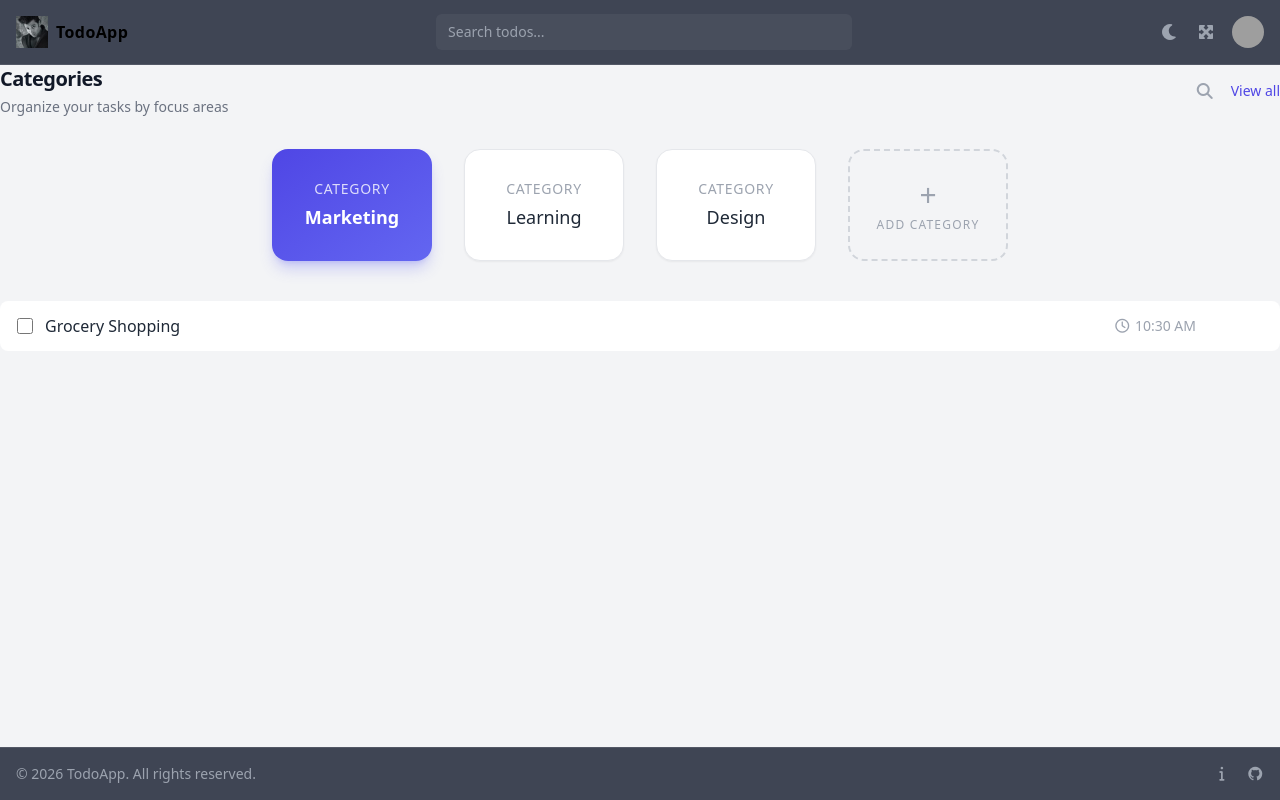
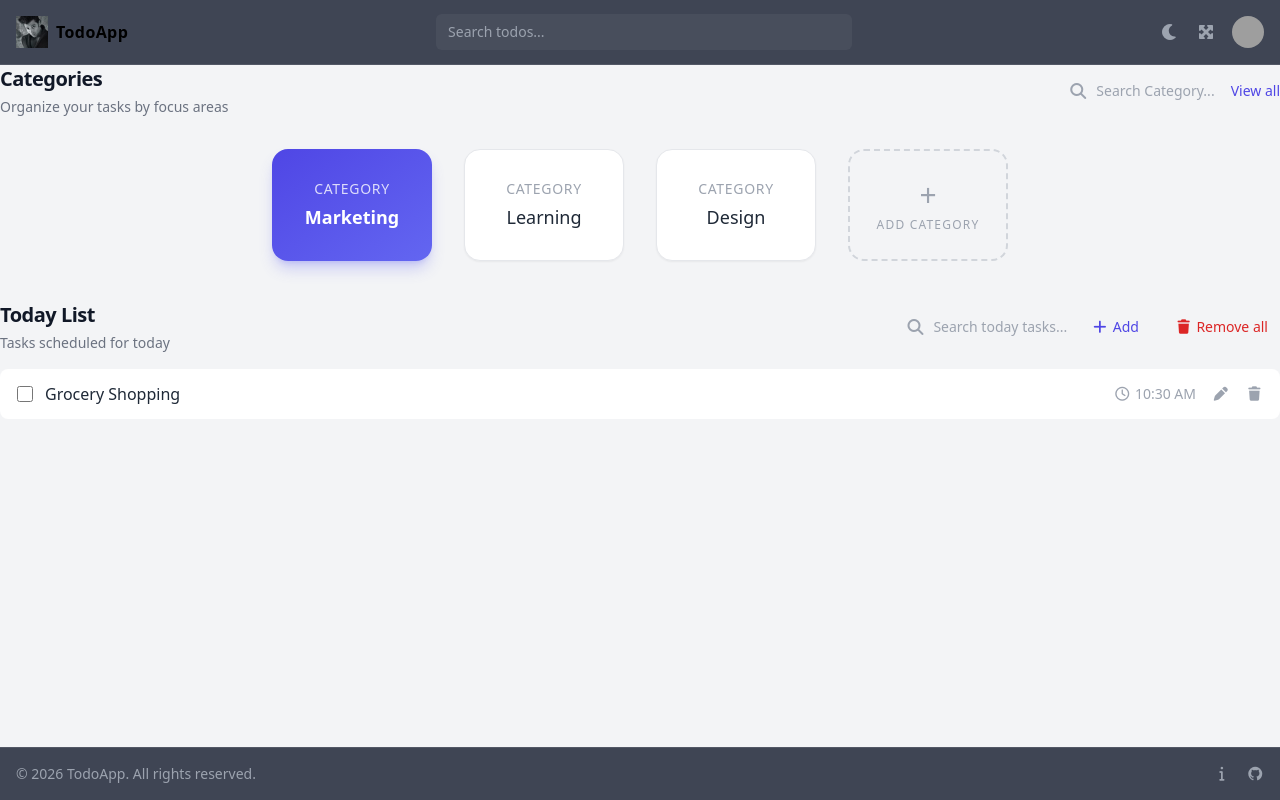
Before and after one commit to abhishekdound/ProgressProject, an Angular app: page /home in a window 1280 px wide. Built offline with nearby package versions, Linux system fonts and the light colour scheme; grey boxes are pictures that could not be loaded.

Commit message:
list of home-content structure made

```diff
--- a/src/app/mainContent/home-content/category/category.html
+++ b/src/app/mainContent/home-content/category/category.html
@@ -11,9 +11,12 @@
 
     <!-- Right: Search + View All -->
     <div class="flex items-center gap-4">
-      <!-- Search Category -->
-      <button class="text-gray-400 hover:text-indigo-500 transition" title="Search categories">
+      <button
+        class="flex items-center gap-2 text-gray-400 hover:text-indigo-500 transition"
+        title="Search today tasks"
+      >
         <i class="fa-solid fa-magnifying-glass"></i>
+        <span class="hidden sm:inline text-sm"> Search Category... </span>
       </button>
 
       <!-- View All -->
--- a/src/app/mainContent/home-content/list/list.html
+++ b/src/app/mainContent/home-content/list/list.html
@@ -1,19 +1,50 @@
+<!-- Today List Header -->
+<div class="mb-4 flex items-center justify-between">
+  <!-- Left -->
+  <div>
+    <h2 class="text-xl font-semibold tracking-tight text-gray-900 dark:text-white">Today List</h2>
+    <p class="mt-1 text-sm text-gray-500 dark:text-gray-400">Tasks scheduled for today</p>
+  </div>
+
+  <!-- Right: Scoped Actions -->
+  <div class="flex items-center gap-3">
+    <!-- Search Today Tasks -->
+    <button
+      class="flex items-center gap-2 text-gray-400 hover:text-indigo-500 transition"
+      title="Search today tasks"
+    >
+      <i class="fa-solid fa-magnifying-glass"></i>
+      <span class="hidden sm:inline text-sm"> Search today tasks... </span>
+    </button>
+
+    <!-- Add Task -->
+    <button
+      class="flex items-center gap-1 rounded-md px-3 py-1.5 text-sm font-medium text-indigo-600 dark:text-indigo-400 hover:bg-indigo-50 dark:hover:bg-indigo-500/10 transition"
+      title="Add task"
+    >
+      <i class="fa-solid fa-plus"></i>
+      Add
+    </button>
+
+    <!-- Remove All -->
+    <button
+      class="flex items-center gap-1 rounded-md px-3 py-1.5 text-sm font-medium text-red-600 hover:bg-red-50 dark:hover:bg-red-500/10 transition"
+      title="Remove all today tasks"
+    >
+      <i class="fa-solid fa-trash"></i>
+      Remove all
+    </button>
+  </div>
+</div>
+
 <div
-  class="group flex items-center justify-between
-         rounded-lg border border-white/10
-         bg-white dark:bg-slate-800
-         px-4 py-3 mb-2"
+  class="group flex items-center justify-between rounded-lg border border-white/10 bg-white dark:bg-slate-800 px-4 py-3 mb-2"
 >
   <!-- Left -->
   <div class="flex items-center gap-3">
-    <input
-      type="checkbox"
-      class="h-4 w-4 accent-indigo-600"
-    />
+    <input type="checkbox" class="h-4 w-4 accent-indigo-600" />
 
-    <span class="text-gray-800 dark:text-gray-100">
-      Grocery Shopping
-    </span>
+    <span class="text-gray-800 dark:text-gray-100"> Grocery Shopping </span>
   </div>
 
   <!-- Right -->
@@ -24,21 +55,13 @@
       10:30 AM
     </span>
 
-    <!-- Edit -->
-    <button
-      class="opacity-0 group-hover:opacity-100
-             hover:text-indigo-500 transition"
-      title="Edit"
-    >
+    <!-- Edit Single Task -->
+    <button class="hover:text-indigo-500 transition" title="Edit task">
       <i class="fa-solid fa-pen"></i>
     </button>
 
-    <!-- Delete -->
-    <button
-      class="opacity-0 group-hover:opacity-100
-             hover:text-red-500 transition"
-      title="Delete"
-    >
+    <!-- Delete Single Task -->
+    <button class="hover:text-red-500 transition" title="Delete task">
       <i class="fa-solid fa-trash"></i>
     </button>
   </div>
```
